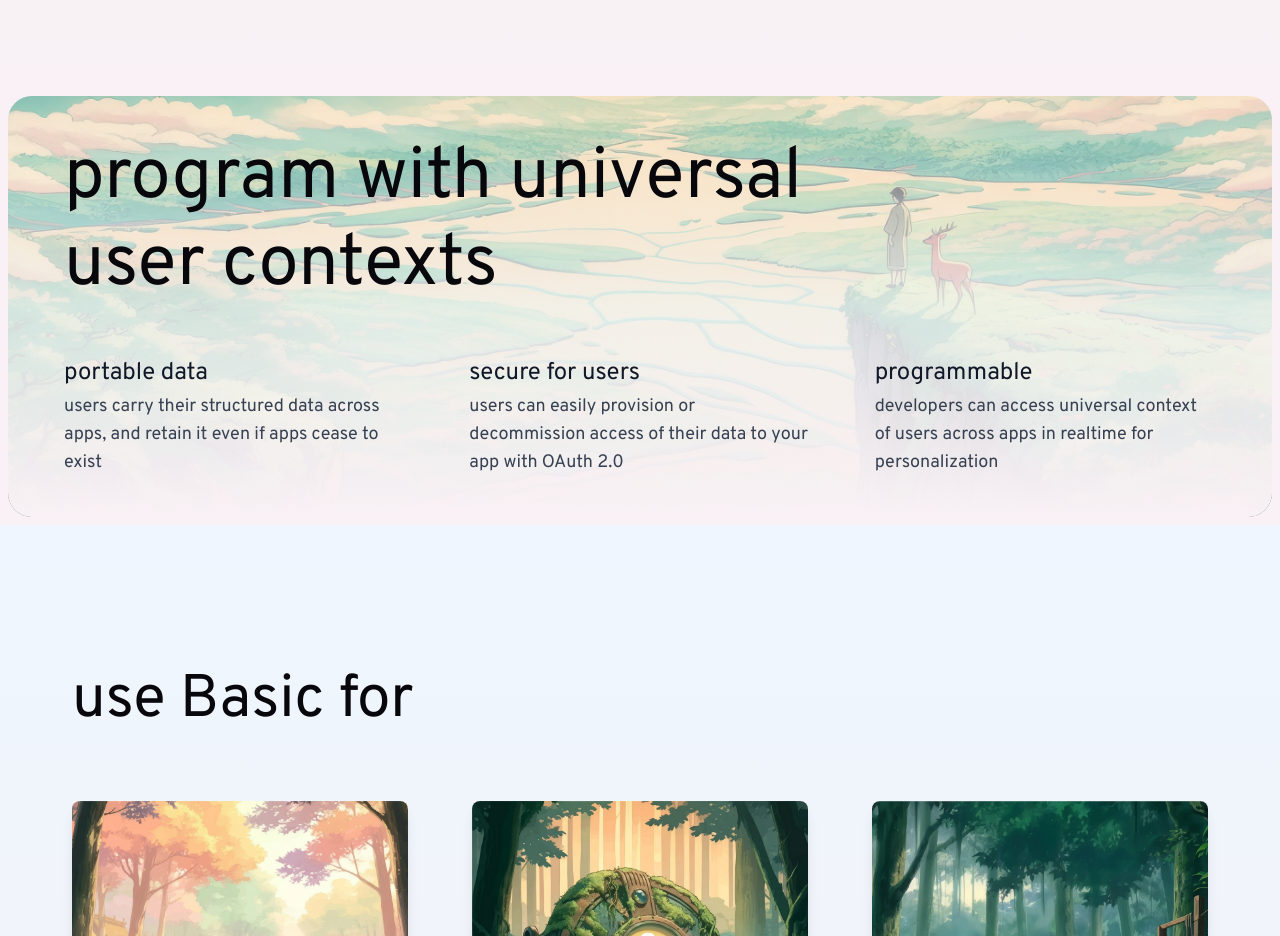
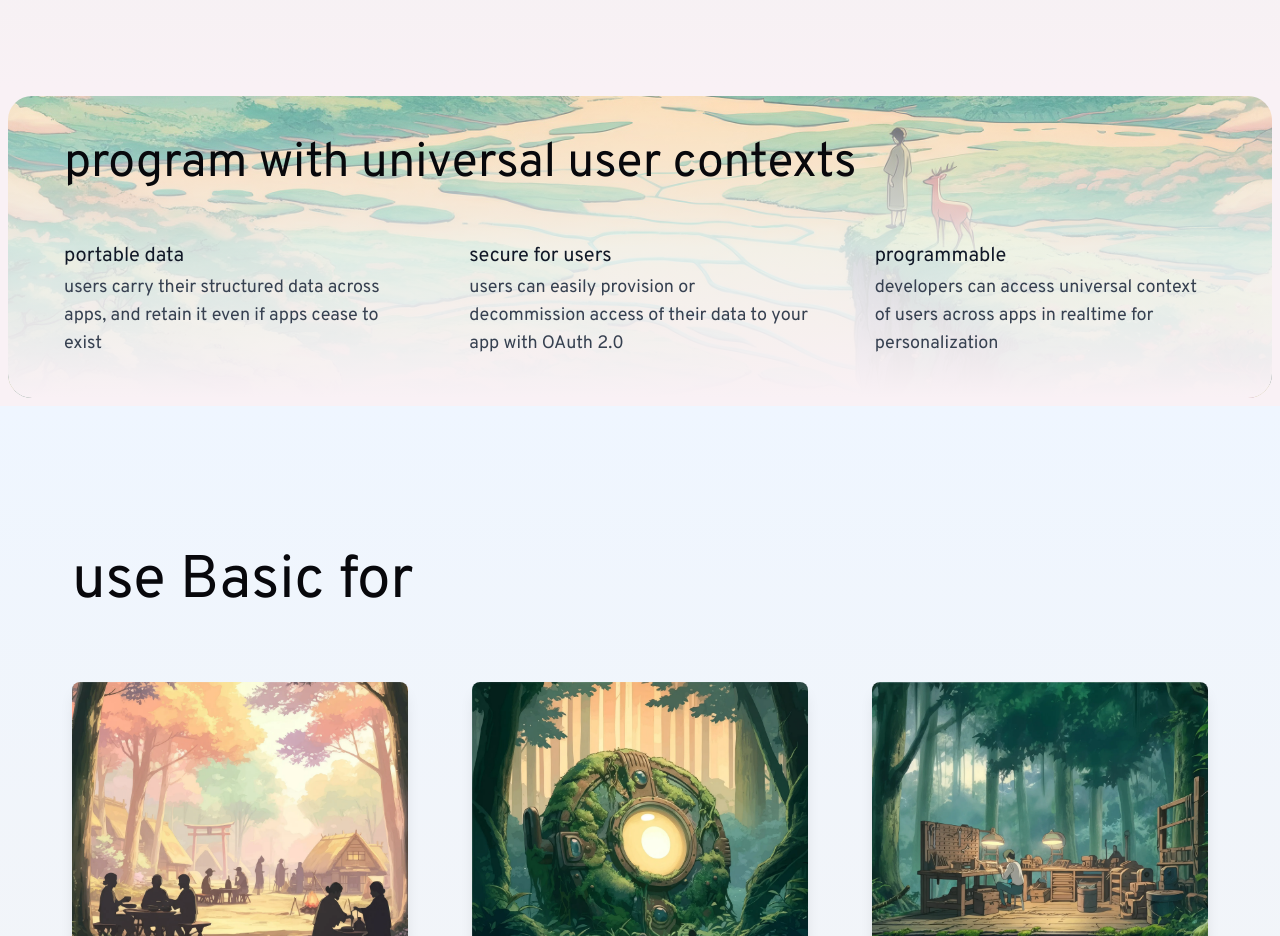
Before and after one commit to basicdb/basic-website, a Next.js app: page / in a window 1280 px wide. Shown: the part 2740-3676 px from the top of the page. Built offline with nearby package versions, Linux system fonts and the light colour scheme; a web font is replaced by a local one.

Commit message:
fixed font sizing for universal context

```diff
--- a/src/components/UniversalContext.tsx
+++ b/src/components/UniversalContext.tsx
@@ -35,16 +35,15 @@ export default function UniversalContext() {
             <div className="relative w-full h-full flex flex-col px-2 sm:px-4">
                 <div className="w-full h-full flex flex-col justify-center items-start p-2 md:p-10 py-24">
                     {/* Main headline */}
-                    <h1 className="text-4xl md:text-5xl lg:text-7xl text-black leading-tight mb-12" style={{ lineHeight: '1.2' }}>
-                        program with universal<br />
-                        user contexts
+                    <h1 className="text-4xl lg:text-5xl text-black leading-tight mb-12" style={{ lineHeight: '1.2' }}>
+                        program with universal user contexts
                     </h1>
 
                     {/* Features grid */}
                     <div className="grid grid-cols-1 md:grid-cols-3 gap-16 w-full max-w-6xl">
                         {features.map((feature, index) => (
                             <div key={index} className="">
-                                <h3 className="text-2xl text-gray-900 mb-1">
+                                <h3 className="text-xl text-gray-900 mb-1">
                                     {feature.title}
                                 </h3>
                                 <p className="md:text-lg text-gray-700 leading-relaxed">
--- a/src/components/UserOwned.tsx
+++ b/src/components/UserOwned.tsx
@@ -20,7 +20,7 @@ export default function UserOwned() {
             <div className="relative w-full h-full flex flex-col lg:flex-row px-2 sm:px-4">
                 <div className="w-full lg:w-1/2 h-full flex flex-col justify-center items-start p-2 md:p-10 py-16">
                     {/* Main headline */}
-                    <h1 className="text-4xl md:text-4xl lg:text-5xl text-gray-900 mb-6">
+                    <h1 className="text-4xl lg:text-5xl text-gray-900 mb-6">
                         <div className="font-script italic leading-tight mb-2">user-owned data,</div>
                         <div className="leading-tight">for software that adapts to every user</div>
                     </h1>
```
